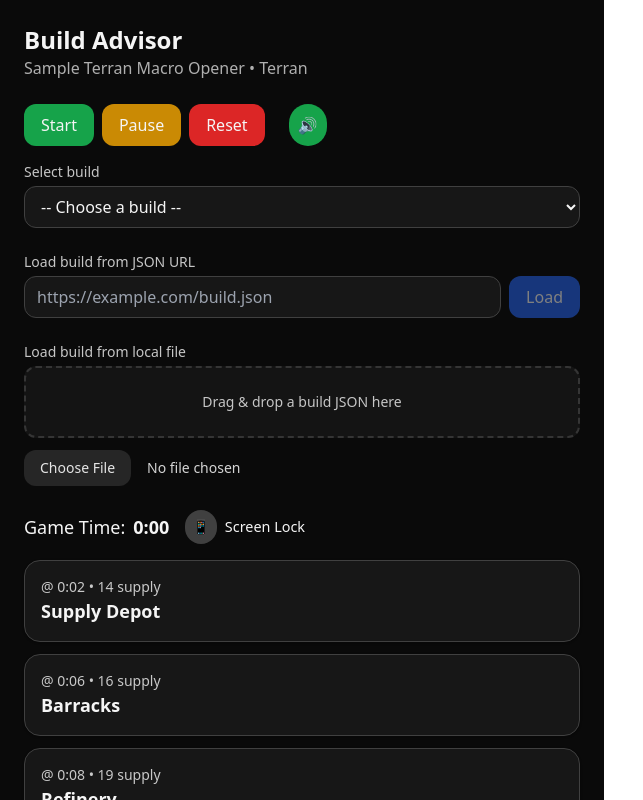
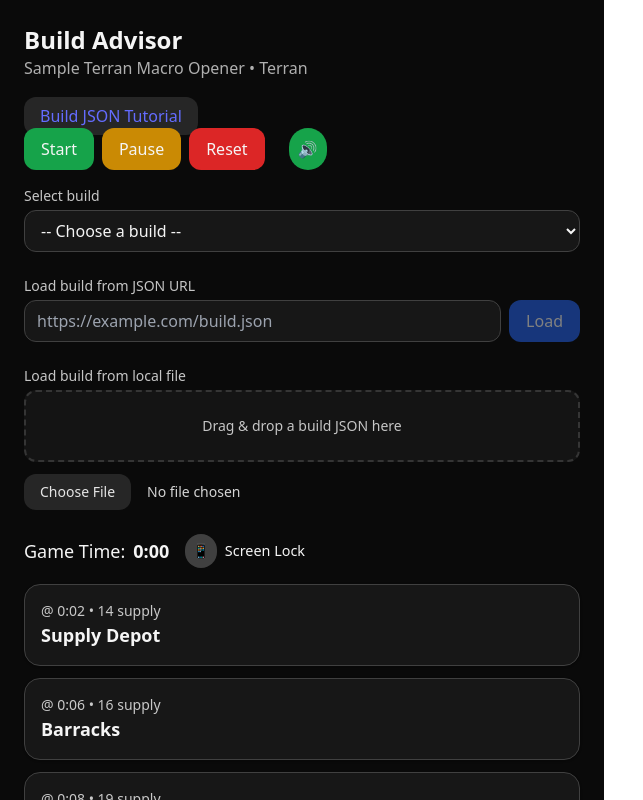
Before and after one commit to kylermurphy/sc2-waterfall, a React (Vite) app in the folder build-advisor/: page / in a window 1280 px wide. Shown: the top 800 px of the page, without its empty margins (0-643 px from the left). Built offline with nearby package versions, Linux system fonts and the light colour scheme.

Commit message:
Added link to tutorial

```diff
--- a/build-advisor/src/BuildAdvisor.jsx
+++ b/build-advisor/src/BuildAdvisor.jsx
@@ -18,6 +18,7 @@
  */
 
 import React, { useEffect, useMemo, useState, useRef } from "react";
+import { Link } from 'react-router-dom';
 
 const DEFAULT_BUILD = {
   name: "Sample Terran Macro Opener",
@@ -232,6 +233,10 @@
         <p className="opacity-70">{build.name} • {build.race}</p>
       </header>
 
+      <Link to="/tutorial" className="px-4 py-2 rounded-xl bg-neutral-800 hover:bg-neutral-700">
+        Build JSON Tutorial
+      </Link>
+
       <div className="flex flex-wrap gap-2 mb-4 items-center">
         <button onClick={() => setRunning(true)} className="px-4 py-2 rounded-xl bg-green-600">Start</button>
         <button onClick={() => setRunning(false)} className="px-4 py-2 rounded-xl bg-yellow-600">Pause</button>
```
